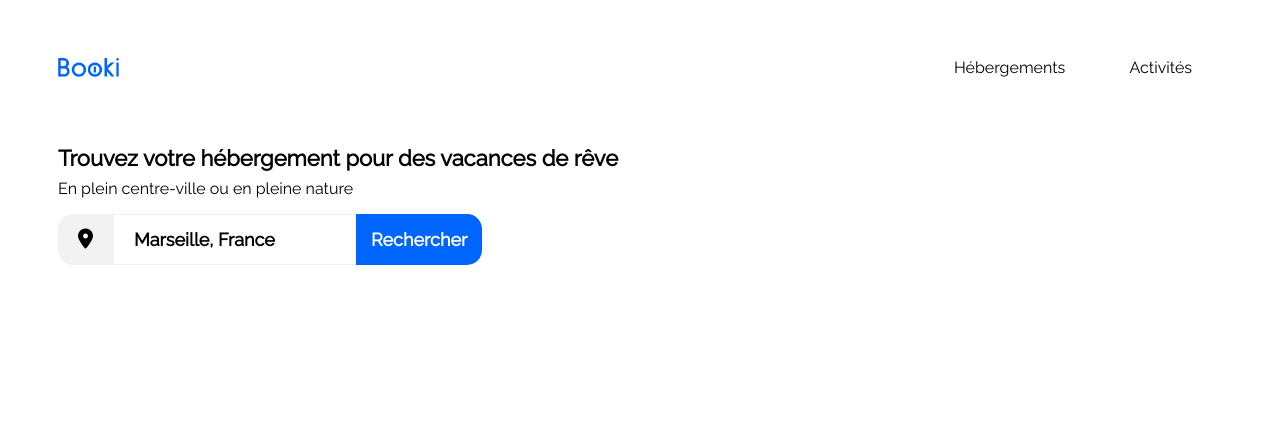
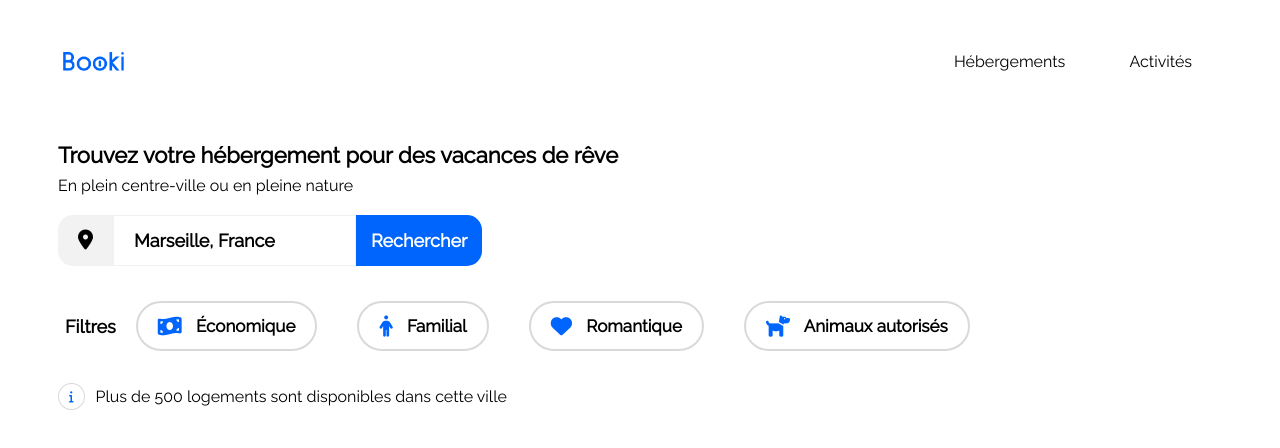
Before and after one commit to Ch1oeee/OC_Projet2, a plain HTML site: page index.html in a window 1280 px wide. Drawn offline with Linux system fonts and the light colour scheme.

Commit message:
Section 1
Added all part of Section 1

```diff
--- a/css/style.css
+++ b/css/style.css
@@ -4,10 +4,14 @@
 }
 
 header{
+    max-width: 1400px;
     display: flex;
     align-items: center;
     justify-content: space-between;
     padding: 50px;
+    padding-left: 55px;
+    padding-top: 44px;
+    padding-bottom: 53px;
 }
 
 .logo {
@@ -17,7 +21,7 @@ header{
 
 nav a{
     font-size: 16px;
-    padding: 57px 30px 30px 30px;
+    padding: 51px 30px 30px 30px;
     text-decoration: none;
 }
 
@@ -27,7 +31,8 @@ nav a:hover{
 }
 
 main {
-    padding: 0px 50px 0px 50px;
+    margin: 0px 50px 0px 50px;
+    max-width: 1400px;
 }
 
 /* CSS for SECTION 1 */
@@ -46,6 +51,9 @@ h2 {
 p{
     font-size: 16px;
     font-weight: 400;
+}
+
+.header1 {
     margin-top: 0;
 }
 
@@ -54,6 +62,7 @@ p{
 .searchForm {
     display: flex;
     flex-direction: row;
+    margin-top: 20px;
 }
 
 .searchIconLocation {
@@ -85,3 +94,53 @@ input::placeholder{
     font-size: 18px;
     font-weight: 700;
 }
+ /* CSS FOR THE FILTERS PART */
+
+ .filters {
+    display: flex;
+    flex-direction: row;
+    justify-content: flex-start;
+    align-items: center;
+    padding-left: 7px;
+    padding-top: 15px;
+
+ }
+
+ .buttonSection1 {
+    background-color: white;
+    border: 2px solid #D9D9D9;
+    border-radius: 25px;
+    margin: 20px;
+    height: 50px;
+    padding: 4px 20px;
+ }
+
+ .buttonSection1 :hover {
+    background-color: #DEEBFF;
+ }
+
+ .insideFilters {
+    font-size: 17px;
+    font-weight: 700;
+ }
+
+ .insideFilters i {
+    color: #0065FC;
+    padding-right: 10px;
+ }
+
+/* Info supplémentaire section 1 */
+
+.info2{
+    display: flex;
+    flex-direction: row;
+    align-items: center;
+}
+
+.info2 i{
+    border: 1px solid #D9D9D9;
+    border-radius: 50%;
+    color: #0065FC;
+    padding: 12px 10px 12px 10px;
+    margin-right: 11px;
+}
--- a/index.html
+++ b/index.html
@@ -30,8 +30,9 @@
 
    <main>
         <section class="research">
+
             <h1> Trouvez votre hébergement pour des vacances de rêve </h1>
-            <p> En plein centre-ville ou en pleine nature </p>
+            <p class="header1"> En plein centre-ville ou en pleine nature </p>
 
             <form class="searchForm" method="get" action="">
                 <div class="searchIconLocation">
@@ -43,6 +44,28 @@
                 </button>
             </form>
 
+            <div class="filters">
+                <h2>Filtres</h2>
+                <button class="buttonSection1">
+                    <span class="insideFilters"> <i class="fa-solid fa-money-bill-wave fa-lg"></i> Économique </span>
+                </button>
+                <button class="buttonSection1">
+                    <span class="insideFilters"> <i class="fa-solid fa-person fa-lg"></i> Familial </span>
+                </button>
+                <button class="buttonSection1">
+                    <span class="insideFilters"> <i class="fa-solid fa-heart fa-lg"></i> Romantique </span>
+                </button>
+                <button class="buttonSection1">
+                    <span class="insideFilters"> <i class="fa-solid fa-dog fa-lg"></i> Animaux autorisés </span>
+                </button>
+            </div>
+
+            <div class="info2">
+                <i class="fa-solid fa-info fa-xs"></i>
+                <p> Plus de 500 logements sont disponibles dans cette ville </p>
+                </div>
+
+
 
         </section>
 
```
